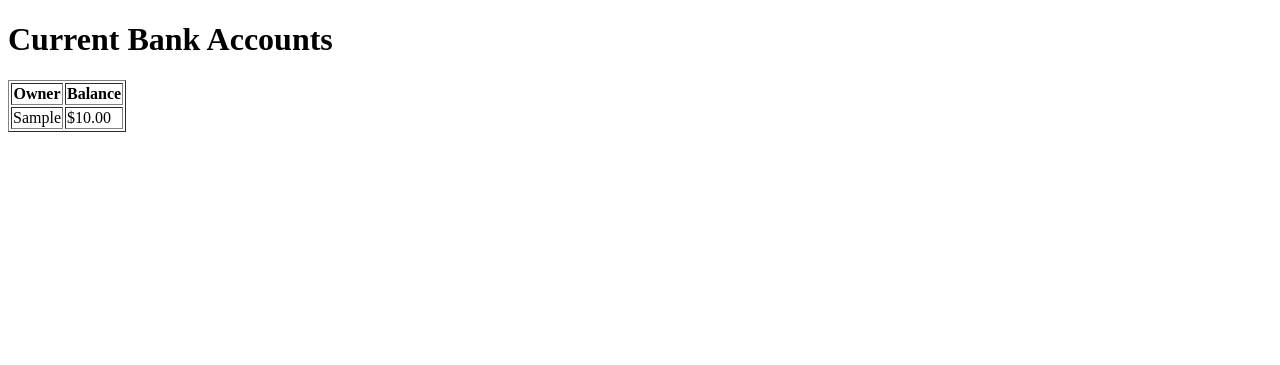
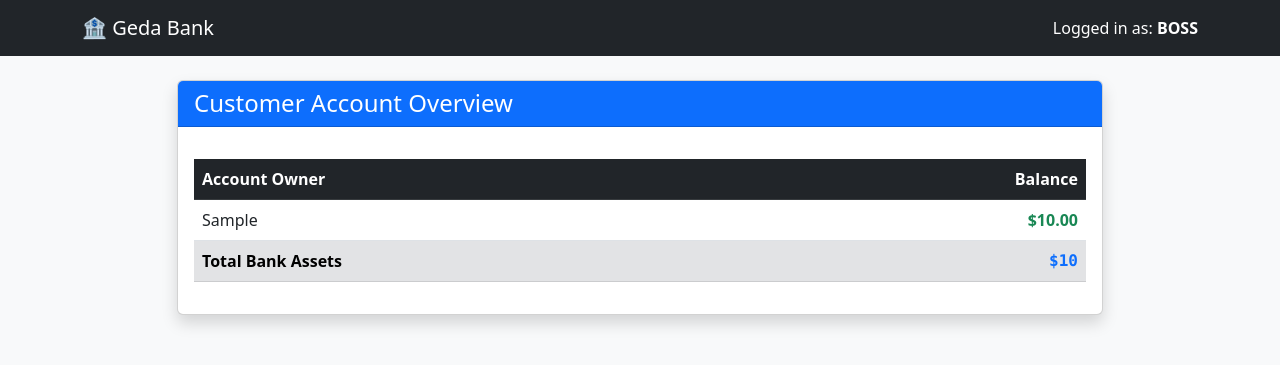
Before and after one commit to Yohannes-Garomsa/Banking-_System-_by-_python, a Django app: page / in a window 1280 px wide. Shown: the top 365 px of the page. Run offline with Django 5.2, Linux system fonts and the light colour scheme; tables that the repository leaves empty hold one stand-in row (values such as "Sample post").

Commit message:
Added Bootstrap styling and total assets calculation

```diff
--- a/accounts/templates/index.html
+++ b/accounts/templates/index.html
@@ -1,21 +1,61 @@
+
 <!DOCTYPE html>
-<html>
+<html lang="en">
 <head>
-    <title>Bank Website</title>
+    <meta charset="UTF-8">
+    <meta name="viewport" content="width=device-width, initial-scale=1.0">
+    <title>Geda Bank</title>
+    <link href="https://cdn.jsdelivr.net/npm/bootstrap@5.3.0/dist/css/bootstrap.min.css" rel="stylesheet">
 </head>
-<body>
-    <h1>Current Bank Accounts</h1>
-    <table border="1">
+<body class="bg-light">
+
+    <nav class="navbar navbar-dark bg-dark mb-4">
+        <div class="container">
+            <a class="navbar-brand" href="#">🏦 Geda Bank</a>
+            <span class="navbar-text text-white">Logged in as: <strong>BOSS</strong></span>
+        </div>
+    </nav>
+
+    <div class="container">
+        <div class="row justify-content-center">
+            <div class="col-md-10">
+                <div class="card shadow">
+                    <div class="card-header bg-primary text-white">
+                        <h4 class="mb-0">Customer Account Overview</h4>
+                    </div>
+                    <div class="card-body">
+                        <table class="table table-hover mt-3">
+                            <thead class="table-dark">
                                 <tr>
-            <th>Owner</th>
-            <th>Balance</th>
+                                    <th>Account Owner</th>
+                                    <th class="text-end">Balance</th>
                                 </tr>
+                            </thead>
+                            <tbody>
                                 {% for acc in accounts %}
                                 <tr>
                                     <td>{{ acc.owner }}</td>
-            <td>${{ acc.balance }}</td>
+                                    <td class="text-end fw-bold text-success">${{ acc.balance }}</td>
+                                </tr>
+                                {% empty %}
+                                <tr>
+                                    <td colspan="2" class="text-center">No accounts found.</td>
                                 </tr>
                                 {% endfor %}
+                            </tbody>
+                            <tfoot class="table-secondary">
+                                <tr>
+                                    <th>Total Bank Assets</th>
+                                    <th class="text-end text-primary font-monospace">${{ total_assets }}</th>
+                                </tr>
+                            </tfoot>
                         </table>
+                    </div>
+                </div>
+            </div>
+        </div>
+    </div>
+
+    <script src="https://cdn.jsdelivr.net/npm/bootstrap@5.3.0/dist/js/bootstrap.bundle.min.js"></script>
 </body>
 </html>
--- a/accounts/views.py
+++ b/accounts/views.py
@@ -1,7 +1,12 @@
 from django.shortcuts import render
 from .models import Account
+from django.db.models import Sum
+
 
 def account_list(request):
     # Fetch all bank accounts from the MySQL database
     all_accounts = Account.objects.all()
-    return render(request, 'index.html', {'accounts': all_accounts})
+    total =all_accounts.aggregate(Sum('balance'))['balance__sum'] or 0
+    return render(request, 'index.html', {
+        'accounts': all_accounts,
+        'total_assets': total})
```
Also changed, not shown: 1 other file. Lines whose indentation alone changed are shown as unchanged.
